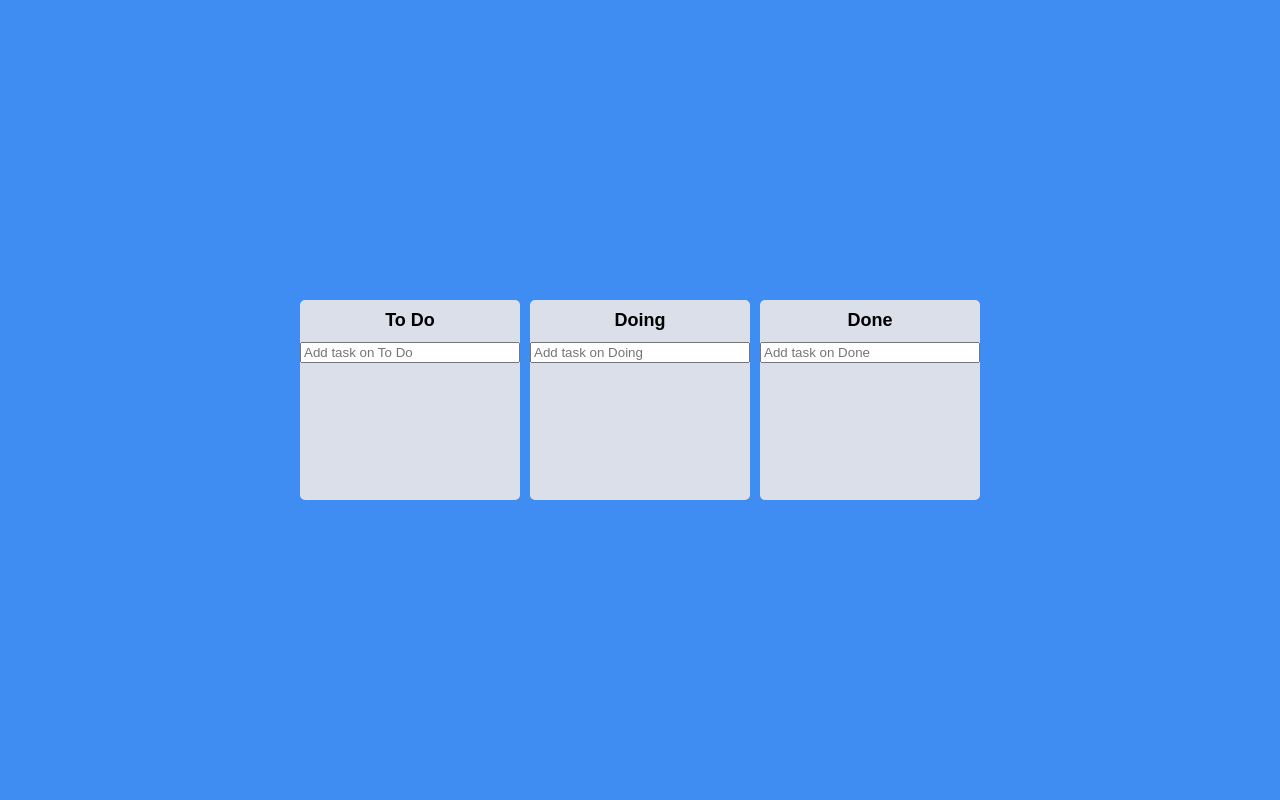
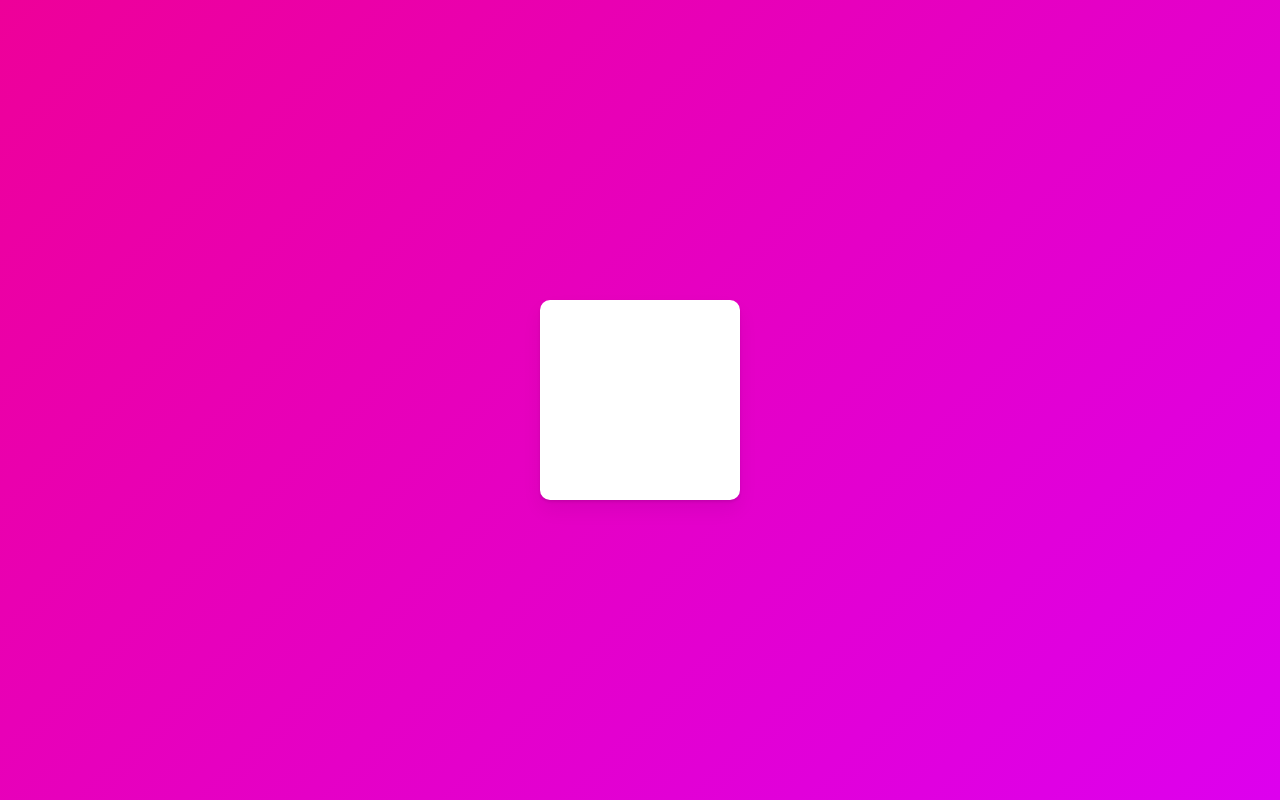
Before and after one commit to hoyo1744/react-master, a React (Create React App) app in the folder react-masterclass/: page / in a window 1280 px wide. Built offline with nearby package versions, Linux system fonts and the light colour scheme.

Commit message:
#8.0 Introduction
Framer Motion

React용 production-ready 모션 라이브러리 (오픈 소스)

https://www.framer.com/motion
https://github.com/framer/motion

npx create-react-app my-app --template typescript

```diff
--- a/react-masterclass/src/App.tsx
+++ b/react-masterclass/src/App.tsx
@@ -1,92 +1,27 @@
-import {DragDropContext, DropResult} from "react-beautiful-dnd"
-import React from "react";
 import styled from "styled-components";
-import {toDoState} from "./atoms";
-import {useRecoilState} from "recoil";
-import Board from "./components/Board";
 
-
-const Boards = styled.div`
-    display: grid;
-    width: 100%;
-    grid-template-columns: repeat(3, 1fr);
-    gap: 10px
-
+const Wrapper = styled.div`
+  height: 100vh;
+  width: 100vw;
+  display: flex;
+  justify-content: center;
+  align-items: center;
 `;
 
-
-const Wrapper = styled.div`
-    display: flex;
-    max-width: 680px;
-    width: 100%;
-    margin: 0 auto;
-    justify-content: center;
-    align-items: center;
-    height: 100vh;
+const Box = styled.div`
+  width: 200px;
+  height: 200px;
+  background-color: white;
+  border-radius: 10px;
+  box-shadow: 0 2px 3px rgba(0, 0, 0, 0.1), 0 10px 20px rgba(0, 0, 0, 0.06);
 `;
 
-
 function App() {
-
-    const [toDos, setToDos] = useRecoilState(toDoState);
-    const onDragEnd = (info: DropResult) => {
-        console.log(info);
-
-        const {destination, draggableId, source} = info;
-        if (!destination) {
-            return;
-        }
-
-        if (destination.droppableId === source.droppableId) {
-            // same board movement.
-
-            setToDos((allBoards) => {
-
-                const boardCopy = [...allBoards[source.droppableId]];
-                const taskObj = boardCopy[source.index];
-
-                boardCopy.splice(source.index, 1);
-                boardCopy.splice(destination.index, 0, taskObj);
-                return {
-                    ...allBoards,
-                    [source.droppableId]: boardCopy
-                };
-            })
-        }
-
-        if (destination.droppableId !== source.droppableId) {
-            // cross board movement
-            setToDos((allBoards) => {
-
-                const sourceBoardCopy = [...allBoards[source.droppableId]];
-                const taskObj = sourceBoardCopy[source.index];
-                const destinationBoardCopy = [...allBoards[destination.droppableId]];
-
-                sourceBoardCopy.splice(source.index, 1);
-                destinationBoardCopy.splice(destination.index, 0, taskObj);
-
-                return {
-                    ...allBoards,
-                    [source.droppableId]: sourceBoardCopy,
-                    [destination.droppableId]: destinationBoardCopy
-                };
-            })
-        }
-    };
-
     return (
-        // DragDropContext는 드래그앤드롭을 수행할 곳에 적어줘야함. onDragEnd는 드래그앤듣롭이 끝나고 호출될 함수를 명시하는것,
-        <DragDropContext onDragEnd={onDragEnd}>
-            <Wrapper>
-                <Boards>
-                    {Object.keys(toDos).map((boardId) => (
-                        <Board boardId={boardId} key={boardId} toDos={toDos[boardId]}/>))}
-
-                </Boards>
-            </Wrapper>
-        </DragDropContext>
-    )
+        <Wrapper>
+            <Box />
+        </Wrapper>
+    );
 }
 
-
 export default App;
--- a/react-masterclass/src/components/Board.tsx
+++ /dev/null
@@ -1,106 +0,0 @@
-import {Droppable} from "react-beautiful-dnd";
-import DragabbleCard from "./DraggableCard";
-import React, {useRef} from "react";
-import styled from "styled-components";
-import {useForm} from "react-hook-form";
-import {ITodo, toDoState} from "../atoms";
-import {useSetRecoilState} from "recoil";
-
-//-- style
-
-
-const Wrapper = styled.div`
-    background-color: ${(props) => props.theme.boardColor};
-    padding-top: 10px;
-    border-radius: 5px;
-    min-height: 200px;
-    display: flex;
-    flex-direction: column;
-`;
-
-const Title = styled.h2`
-    text-align: center;
-    font-weight: 600;
-    margin-bottom: 10px;
-    font-size: 18px;
-`;
-
-interface IAreaProps {
-    isDraggableOver: boolean;
-    isDraggingFromThisWith: boolean;
-}
-
-const Area = styled.div<IAreaProps>`
-    background-color: ${props => props.isDraggableOver ? "#dfe6e9" : props.isDraggingFromThisWith ? "#b2bec3":"transparent"};
-    flex-grow: 1;
-    transition: background-color .3s ease-in-out;
-    padding: 20px;
-`;
-
-const Form = styled.form`
-  width: 100%;
-    input {
-        width: 100%
-    }
-`;
-
-//-- interface
-
-interface IBoardProps {
-    toDos: ITodo[];
-    boardId: string;
-}
-
-interface IForm {
-    toDo: string;
-}
-
-
-function Board({toDos, boardId}: IBoardProps) {
-
-    const setToDos = useSetRecoilState(toDoState);;
-
-
-    const {register, setValue, handleSubmit } = useForm<IForm>();
-
-
-    const onValid = ({toDo}:IForm) => {
-
-        const newToDo = {
-            id: Date.now(),
-            text: toDo,
-        }
-
-        setToDos( (allBoards) => {
-            return {
-                ...allBoards,
-                [boardId]: [
-                    ...allBoards[boardId],
-                    newToDo
-                ]
-            }
-        })
-        setValue("toDo", "");
-    }
-
-
-    return (
-        <Wrapper>
-            <Title>{boardId}</Title>
-            <Form onSubmit={handleSubmit(onValid)}>
-                <input {...register("toDo", {required: true})} type="text" placeholder={`Add task on ${boardId}`}/>
-            </Form>
-            <Droppable droppableId={boardId}>
-                {
-                    (magic, info) =>
-                        <Area isDraggableOver={info.isDraggingOver} isDraggingFromThisWith={Boolean(info.draggingFromThisWith)} ref={magic.innerRef} {...magic.droppableProps}>
-                            {toDos.map((toDo, index) => <DragabbleCard key={toDo.id} toDoId={toDo.id} toDoText={toDo.text} index={index}/>)}
-                            {magic.placeholder}
-                        </Area>
-                }
-            </Droppable>
-        </Wrapper>
-    );
-}
-
-export default Board;
--- a/react-masterclass/src/components/DraggableCard.tsx
+++ /dev/null
@@ -1,43 +0,0 @@
-import {Draggable} from "react-beautiful-dnd";
-import React from "react";
-import styled from "styled-components";
-
-
-const Card = styled.div<{isDragging:boolean}>`
-    background-color: ${(props) => props.isDragging ? "#74b9ff" : props.theme.cardColor};
-    padding: 10px 10px;
-    border-radius: 5px;
-    margin-bottom: 5px;
-    box-shadow: ${props => props.isDragging ? "0px 2px 5px rgba(0, 0, 0, 0.05) " : "none"};
-`;
-
-
-
-interface IDragabbleCardProps {
-    toDoId: number;
-    toDoText: string;
-    index: number;
-}
-
-
-function DraggableCard({toDoId, index, toDoText} : IDragabbleCardProps) {
-
-    return (
-        <Draggable key={toDoId} draggableId={toDoId+""} index={index}>
-            {/*기본적으로 요소가 드래그 되기를 원한다면 draggableProps를 넣어주면 된다.*/}
-            {/*dragHandle은 드래그의 트리거를 말한다. 즉, 어느위치에서든 드래그가 되기를 원한다면 이걸 써야함.*/}
-
-            {(magic, snapshot) => <Card
-                isDragging={snapshot.isDragging}
-
-
-                ref={magic.innerRef} {...magic.draggableProps} {...magic.dragHandleProps} >
-                {/*dragHandleProps 있는 부분만 드래그가 가능함.*/}
-                {toDoText}
-            </Card>}
-        </Draggable>
-    )
-}
-
-// react에게 props이 변하지 않았다면 DraggableCard를 다시 렌더링하지 말라고 하는것.
-export default React.memo(DraggableCard);
--- a/react-masterclass/src/index.tsx
+++ b/react-masterclass/src/index.tsx
@@ -60,7 +60,7 @@ table {
 body {
   font-weight: 300;
   font-family: 'Source Sans Pro', sans-serif;
-  background-color:${(props) => props.theme.bgColor};
+    background:linear-gradient(135deg,#e09,#d0e);
   color:black;
   line-height: 1.2;
 }
--- a/react-masterclass/src/theme.ts
+++ b/react-masterclass/src/theme.ts
@@ -1,8 +1,3 @@
-import {DefaultTheme} from "styled-components";
+import { DefaultTheme } from "styled-components";
 
-// styled.d.ts에서 확장했기 때문에 자동완성으로 bgColor가 추가됨,
-export const darkTheme:DefaultTheme = {
-    bgColor: "#3F8CF2",
-    boardColor:"#DADFE9",
-    cardColor:"white"
-}
+export const darkTheme: DefaultTheme = {};
```
Also changed, not shown: react-masterclass/src/styled.d.ts (+2 -7 lines).
